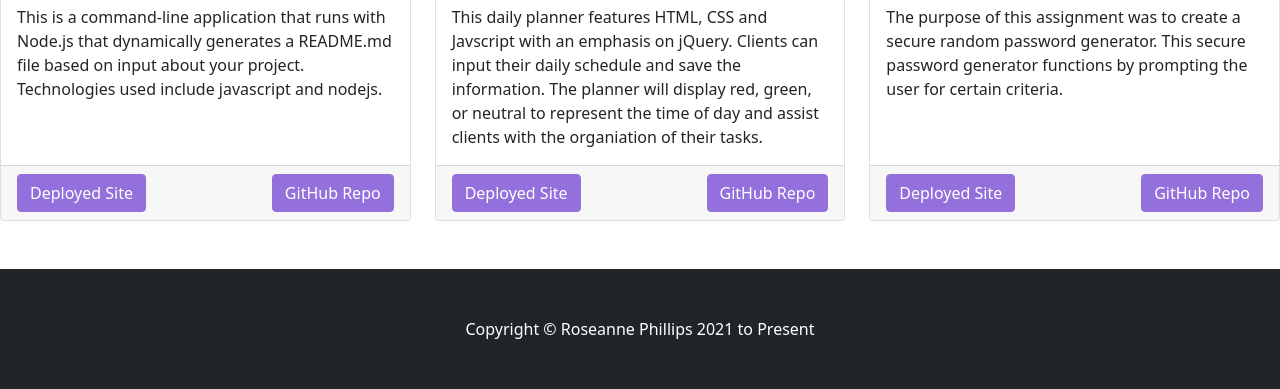
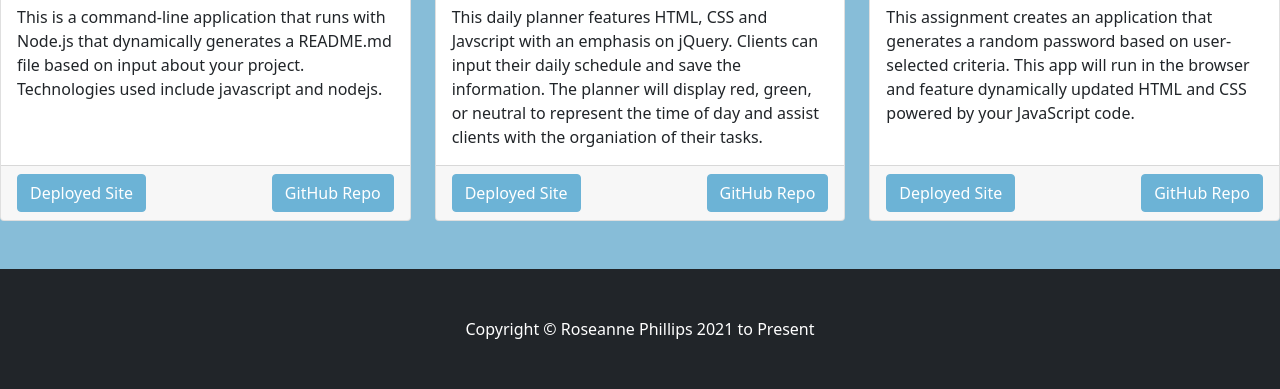
Before and after one commit to Rophillips/updated-portfolio-2, a plain HTML site: page index.html in a window 1280 px wide. Shown: the part 2239-2628 px from the top of the page. Drawn offline with nearby package versions, Linux system fonts and the light colour scheme.

Commit message:
style and color changes

```diff
--- a/css/main.css
+++ b/css/main.css
@@ -1,17 +1,21 @@
 .bg-theme{
-    background-color: #6f42c1;
+    background-color:  #6cb3d6;
 }
 
 header {
 
-    background-color: indigo !important;
+    background-color: #87bdd8;
 }
 .btn-primary {
-    background-color: mediumpurple !important;
-    border-color: mediumpurple !important;
+    background-color: #6cb3d6 !important;
+    border-color: #6cb3d6 !important;
 }
 .btn-secondary {
-    background-color: mediumpurple !important;
-    border-color: mediumpurple !important;
+    background-color: #6cb3d6!important;
+    border-color: #6cb3d6!important;
     float: right;
 }
+
+body {
+    background-color: #87bdd8 !important;
+}
--- a/index.html
+++ b/index.html
@@ -213,7 +213,7 @@
           alt="Password Generator">
         <div class="card-body">
           <h5 class="card-title">Assignment - "Password Generator"</h5>
-          <p class="card-text">The purpose of this assignment was to create a secure random password generator. This secure password generator functions by prompting the user for certain criteria.</p>
+          <p class="card-text">This assignment creates an application that generates a random password based on user-selected criteria. This app will run in the browser and feature dynamically updated HTML and CSS powered by your JavaScript code.</p>
         </div>
         <div class="card-footer">
           <a href="https://rophillips.github.io/password-generator/" class="btn btn-primary">Deployed Site</a>
```
